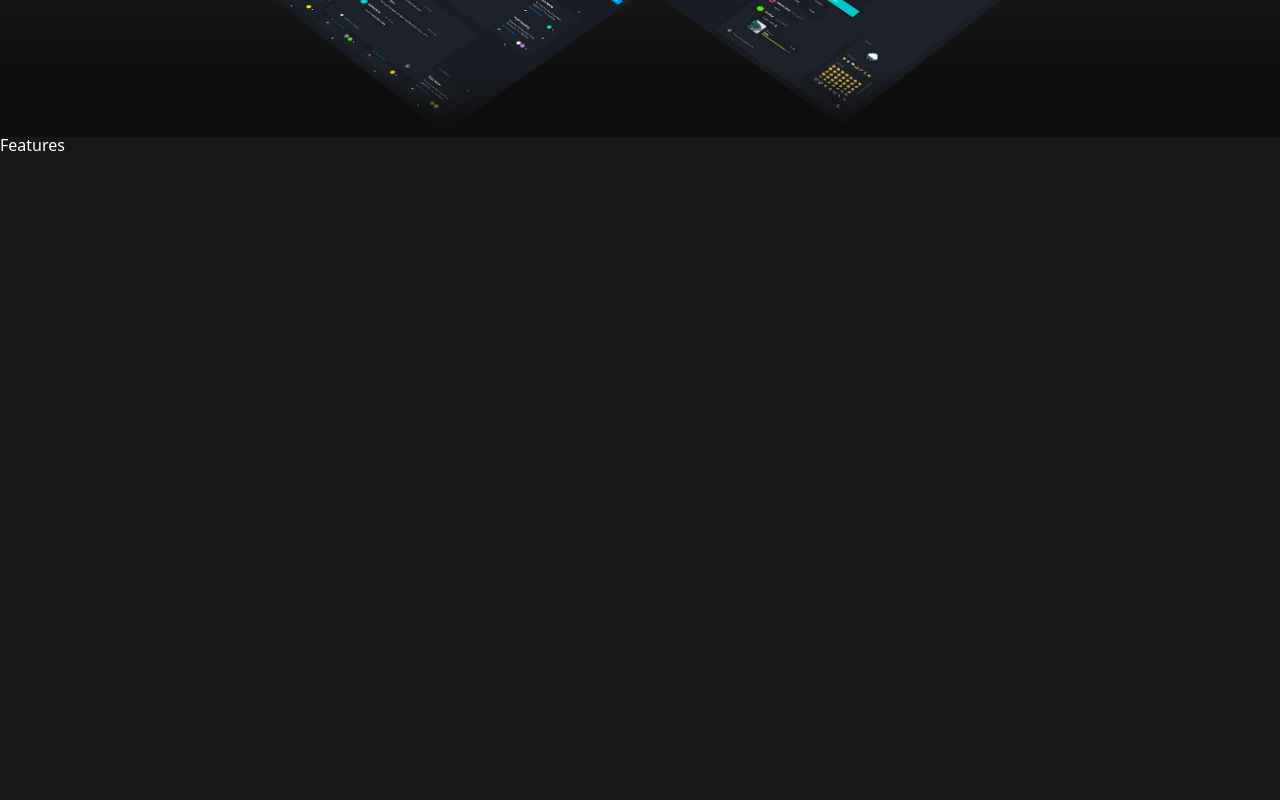
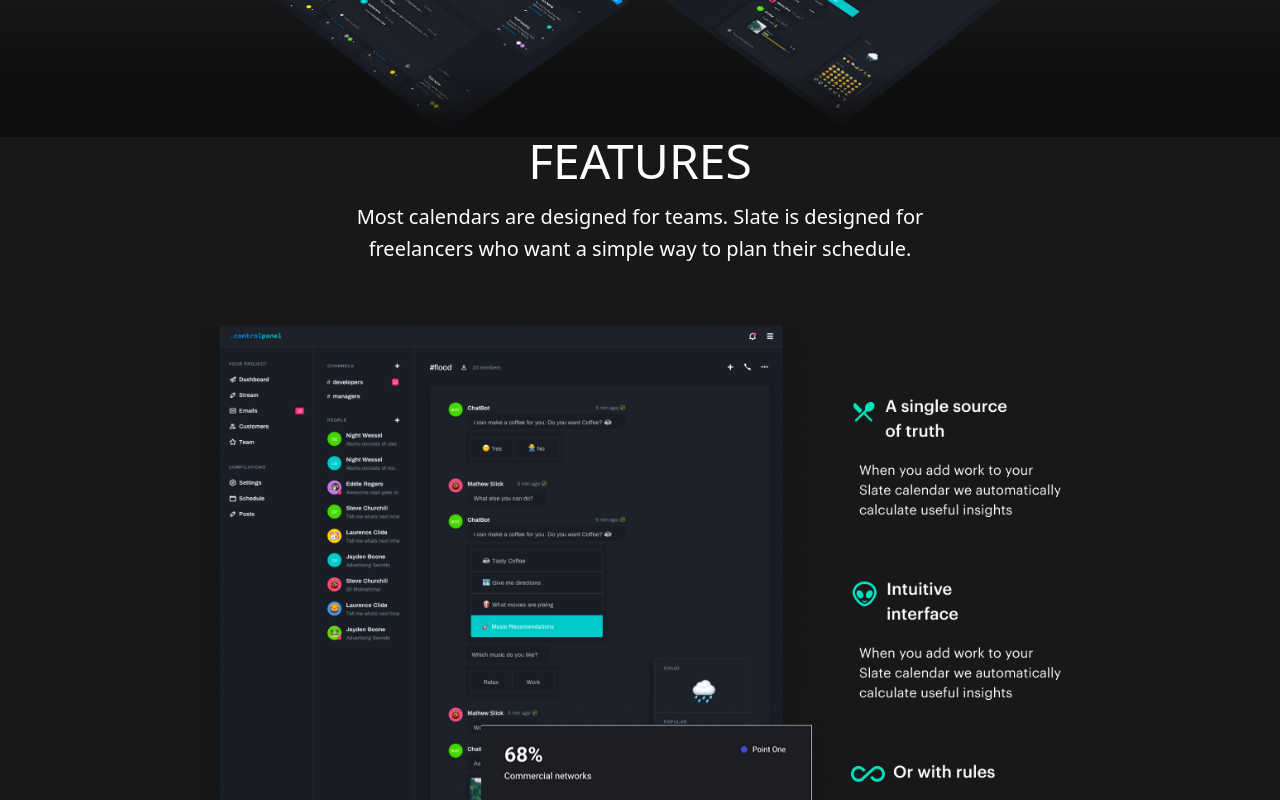
Before and after one commit to Caiorossi00/Frontend-Test---ADAC-Softwares, a React (Vite) app: page / in a window 1280 px wide. Shown: the part 720-1520 px from the top of the page. Before the commit the page ends 876 px from the top, so only its background shows below. Built offline with nearby package versions, Linux system fonts and the light colour scheme.

Commit message:
feat: add features section structure

```diff
--- a/src/sections/Features/Features.jsx
+++ b/src/sections/Features/Features.jsx
@@ -1,7 +1,25 @@
-import React from "react";
+import "./Features.scss";
+import features from "../../assets/images/features.png";
 
 const Features = () => {
-  return <div>Features</div>;
+  return (
+    <section className="features">
+      <div className="features-content">
+        <h2 className="features-title">Features</h2>
+
+        <p className="features-text">
+          Most calendars are designed for teams. Slate is designed for
+          freelancers who want a simple way to plan their schedule.
+        </p>
+
+        <img
+          src={features}
+          alt="Features illustration"
+          className="features-image"
+        />
+      </div>
+    </section>
+  );
 };
 
 export default Features;
--- a/src/sections/Features/Features.scss
+++ b/src/sections/Features/Features.scss
@@ -0,0 +1,44 @@
+.features {
+  display: flex;
+  justify-content: center;
+  text-align: center;
+
+  .features-content {
+    width: 100%;
+    display: flex;
+    flex-direction: column;
+    align-items: center;
+  }
+
+  .features-title {
+    font-size: 3rem;
+    margin-bottom: 16px;
+    text-transform: uppercase;
+  }
+
+  .features-text {
+    font-size: 1.25rem;
+    line-height: 1.6;
+    max-width: 600px;
+    margin-bottom: 60px;
+  }
+
+  .features-image {
+    width: 100%;
+    max-width: 900px;
+  }
+}
+
+@media (max-width: 768px) {
+  .features {
+    padding: 80px 16px;
+
+    .features-title {
+      font-size: 2.4rem;
+    }
+
+    .features-text {
+      font-size: 1.1rem;
+    }
+  }
+}
```
Also changed, not shown: src/assets/images/features.png (added).
